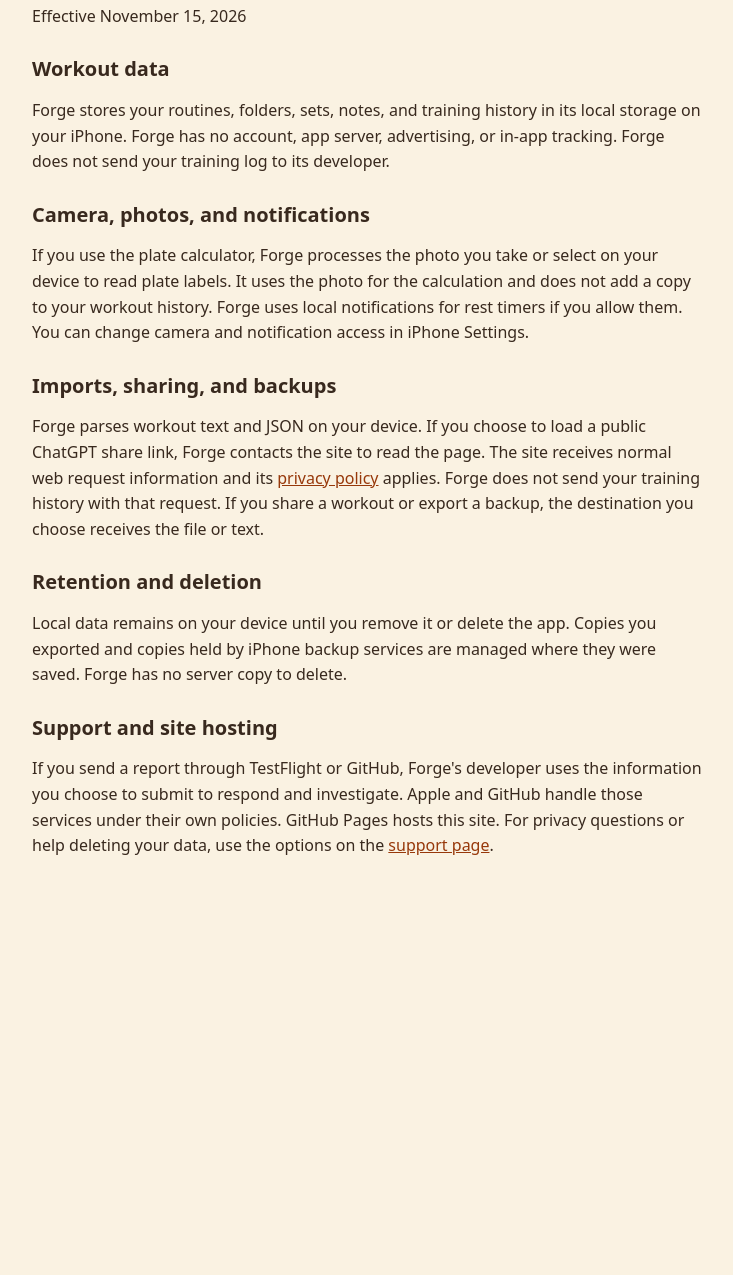
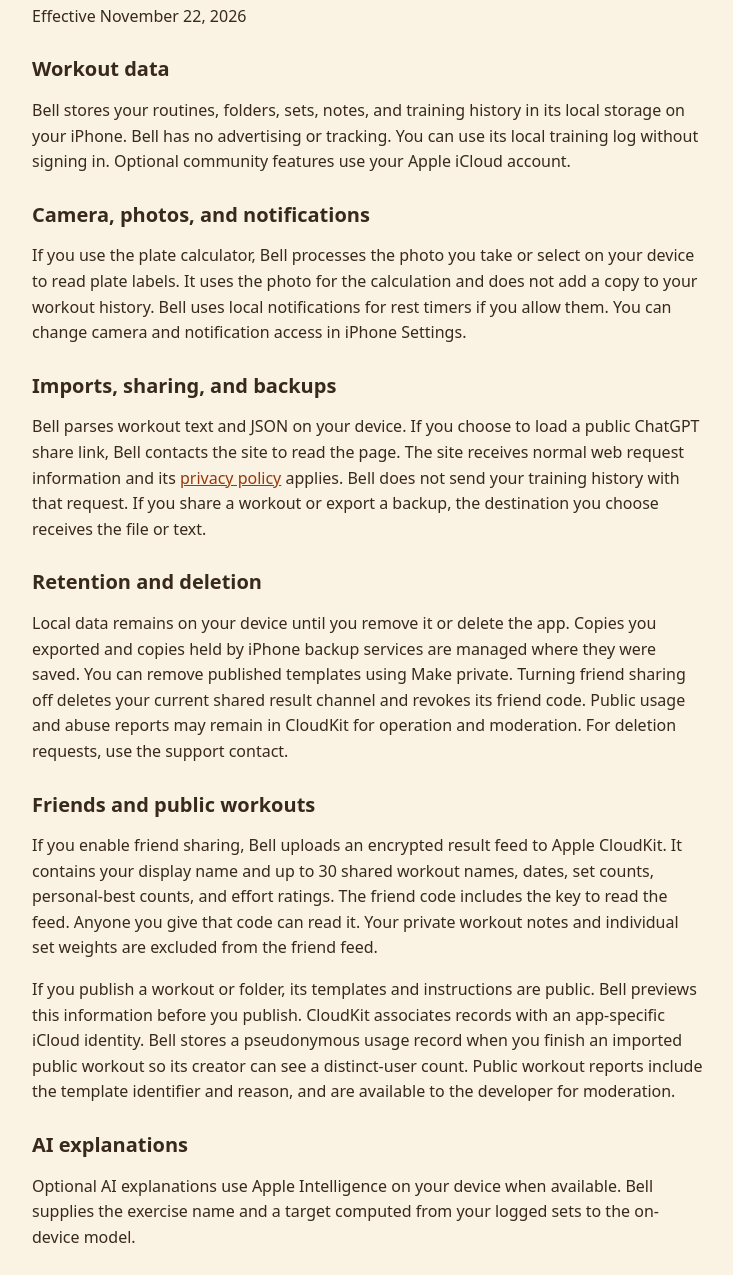
Before and after one commit to OliverTaylor246/forge-workouts-support, a plain HTML site: page privacy/index.html in a window 1280 px wide. Shown: the part 143-1418 px from the top of the page, without its empty margins (272-1005 px from the left). Before the commit the page ends 1058 px from the top, so only its background shows below. Drawn offline with Linux system fonts and the light colour scheme.

Commit message:
Update Bell branding and optional community privacy disclosures

```diff
--- a/privacy/index.html
+++ b/privacy/index.html
@@ -3,24 +3,29 @@
 <head>
   <meta charset="utf-8">
   <meta name="viewport" content="width=device-width, initial-scale=1">
-  <title>Forge Privacy Policy</title>
+  <title>Bell Privacy Policy</title>
   <link rel="stylesheet" href="../style.css">
 </head>
 <body>
   <main>
-    <p class="brand">Forge</p>
+    <p class="brand">Bell</p>
     <h1>Privacy policy</h1>
-    <p>Effective November 15, 2026</p>
+    <p>Effective November 22, 2026</p>
     <h2>Workout data</h2>
-    <p>Forge stores your routines, folders, sets, notes, and training history in its local storage on your iPhone. Forge has no account, app server, advertising, or in-app tracking. Forge does not send your training log to its developer.</p>
+    <p>Bell stores your routines, folders, sets, notes, and training history in its local storage on your iPhone. Bell has no advertising or tracking. You can use its local training log without signing in. Optional community features use your Apple iCloud account.</p>
     <h2>Camera, photos, and notifications</h2>
-    <p>If you use the plate calculator, Forge processes the photo you take or select on your device to read plate labels. It uses the photo for the calculation and does not add a copy to your workout history. Forge uses local notifications for rest timers if you allow them. You can change camera and notification access in iPhone Settings.</p>
+    <p>If you use the plate calculator, Bell processes the photo you take or select on your device to read plate labels. It uses the photo for the calculation and does not add a copy to your workout history. Bell uses local notifications for rest timers if you allow them. You can change camera and notification access in iPhone Settings.</p>
     <h2>Imports, sharing, and backups</h2>
-    <p>Forge parses workout text and JSON on your device. If you choose to load a public ChatGPT share link, Forge contacts the site to read the page. The site receives normal web request information and its <a href="https://openai.com/policies/privacy-policy/">privacy policy</a> applies. Forge does not send your training history with that request. If you share a workout or export a backup, the destination you choose receives the file or text.</p>
+    <p>Bell parses workout text and JSON on your device. If you choose to load a public ChatGPT share link, Bell contacts the site to read the page. The site receives normal web request information and its <a href="https://openai.com/policies/privacy-policy/">privacy policy</a> applies. Bell does not send your training history with that request. If you share a workout or export a backup, the destination you choose receives the file or text.</p>
     <h2>Retention and deletion</h2>
-    <p>Local data remains on your device until you remove it or delete the app. Copies you exported and copies held by iPhone backup services are managed where they were saved. Forge has no server copy to delete.</p>
+    <p>Local data remains on your device until you remove it or delete the app. Copies you exported and copies held by iPhone backup services are managed where they were saved. You can remove published templates using Make private. Turning friend sharing off deletes your current shared result channel and revokes its friend code. Public usage and abuse reports may remain in CloudKit for operation and moderation. For deletion requests, use the support contact.</p>
+    <h2>Friends and public workouts</h2>
+    <p>If you enable friend sharing, Bell uploads an encrypted result feed to Apple CloudKit. It contains your display name and up to 30 shared workout names, dates, set counts, personal-best counts, and effort ratings. The friend code includes the key to read the feed. Anyone you give that code can read it. Your private workout notes and individual set weights are excluded from the friend feed.</p>
+    <p>If you publish a workout or folder, its templates and instructions are public. Bell previews this information before you publish. CloudKit associates records with an app-specific iCloud identity. Bell stores a pseudonymous usage record when you finish an imported public workout so its creator can see a distinct-user count. Public workout reports include the template identifier and reason, and are available to the developer for moderation.</p>
+    <h2>AI explanations</h2>
+    <p>Optional AI explanations use Apple Intelligence on your device when available. Bell supplies the exercise name and a target computed from your logged sets to the on-device model.</p>
     <h2>Support and site hosting</h2>
-    <p>If you send a report through TestFlight or GitHub, Forge's developer uses the information you choose to submit to respond and investigate. Apple and GitHub handle those services under their own policies. GitHub Pages hosts this site. For privacy questions or help deleting your data, use the options on the <a href="../">support page</a>.</p>
+    <p>If you send a report through TestFlight or GitHub, Bell's developer uses the information you choose to submit to respond and investigate. Apple and GitHub handle those services under their own policies. GitHub Pages hosts this site. For privacy questions or help deleting your data, use the options on the <a href="../">support page</a>.</p>
   </main>
 </body>
 </html>
```
Also changed, not shown: index.html (+5 -5 lines).
